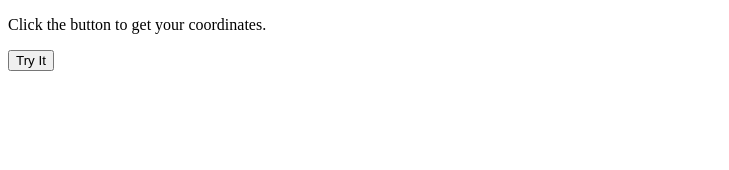
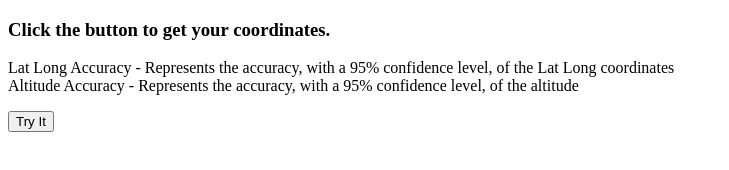
Before and after one commit to skhoosh/test_altitude, a plain HTML site: page index.html in a window 1280 px wide. Shown: the whole page, without its empty margins (0-729 px from the left). Drawn offline with Linux system fonts and the light colour scheme.

Commit message:
include short write-up of accuracy meaning

```diff
--- a/index.html
+++ b/index.html
@@ -7,7 +7,10 @@
     <title>Document</title>
 </head>
 <body>
-    <p>Click the button to get your coordinates.</p>
+    <h3>Click the button to get your coordinates.</h3>
+
+    <p> Lat Long Accuracy - Represents the accuracy, with a 95% confidence level, of the Lat Long coordinates <br>
+        Altitude Accuracy - Represents the accuracy, with a 95% confidence level, of the altitude <br> </p>
 
     <button onclick="getLocation()">Try It</button>
 
```
